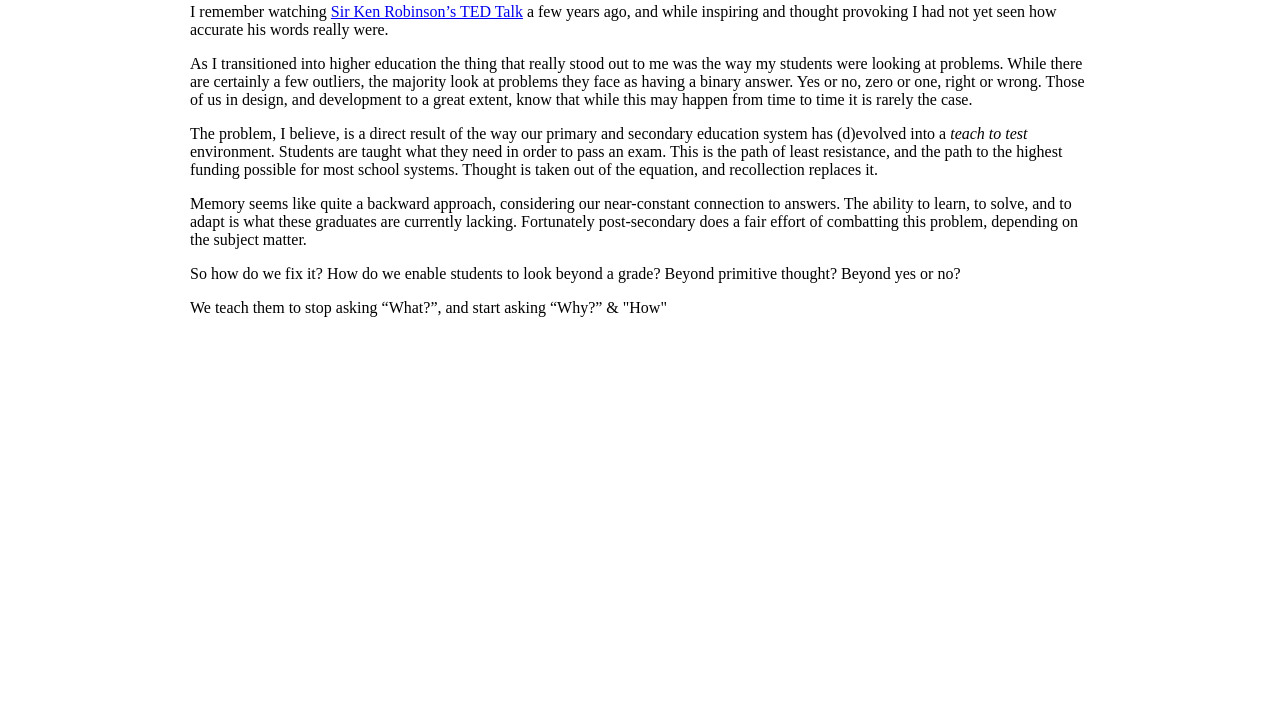
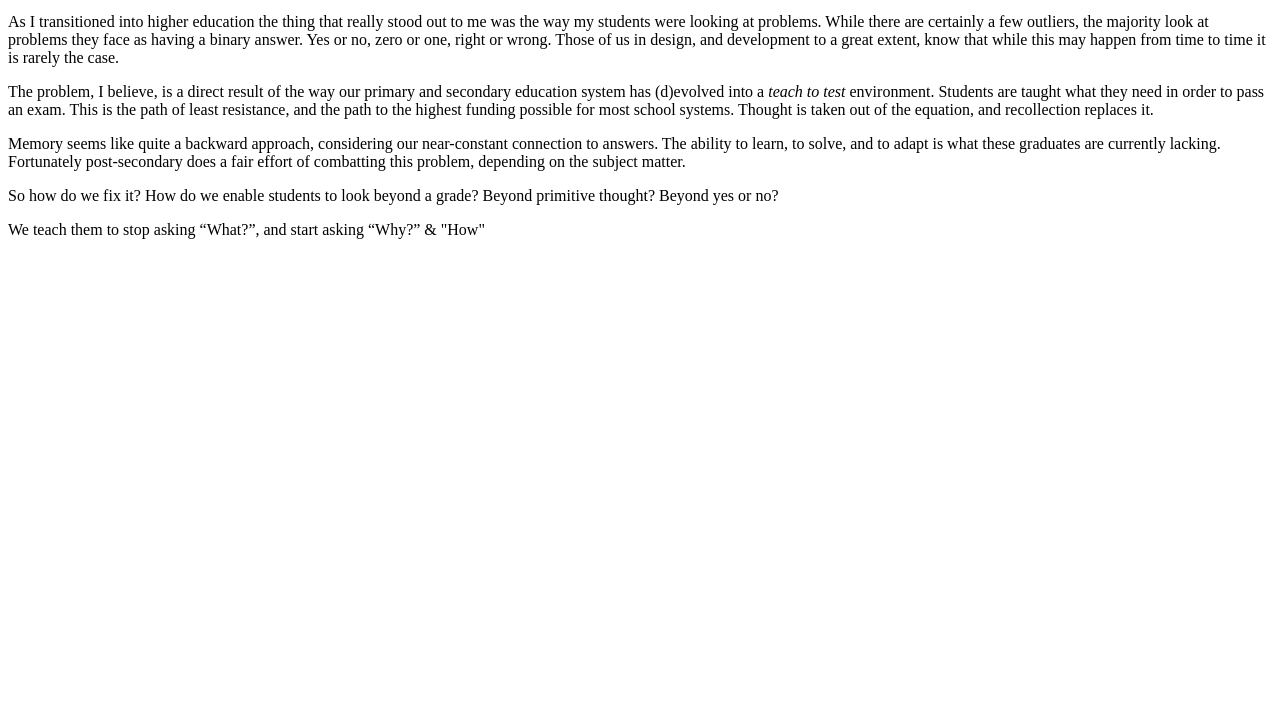
Before and after one commit to markmichon/markmichon.com, a Gatsby site: page /redesigning-in-the-open in a window 1280 px wide. Shown: the part 88-800 px from the top of the page. Built offline with nearby package versions, Linux system fonts and the light colour scheme; Gatsby itself is replaced by a stand-in of ours; some packages are replaced by stand-ins of ours.

Commit message:
Update formatting

```diff
--- a/gatsby-config.js
+++ b/gatsby-config.js
@@ -1,35 +1,35 @@
-const config = require('./data/config')
+const config = require("./data/config")
 
 module.exports = {
   siteMetadata: {
     title: `${config.siteTitle}`,
     description: `${config.siteDescription}`,
-    siteUrl: 'https://markmichon.com',
-    author: 'Mark Michon',
+    siteUrl: "https://markmichon.com",
+    author: "Mark Michon"
   },
   plugins: [
-    'gatsby-plugin-react-helmet',
-    'gatsby-plugin-catch-links',
-    'gatsby-plugin-styled-components',
-    'gatsby-plugin-preact',
+    "gatsby-plugin-react-helmet",
+    "gatsby-plugin-catch-links",
+    "gatsby-plugin-styled-components",
+    "gatsby-plugin-preact",
 
     {
-      resolve: 'gatsby-source-filesystem',
+      resolve: "gatsby-source-filesystem",
       options: {
         path: `${__dirname}/src/pages`,
-        name: 'pages',
-      },
+        name: "pages"
+      }
     },
     {
-      resolve: 'gatsby-transformer-remark',
+      resolve: "gatsby-transformer-remark",
       options: {
         plugins: [
           {
-            resolve: 'gatsby-remark-prismjs',
-            options: {},
-          },
-        ],
-      },
-    },
-  ],
+            resolve: "gatsby-remark-prismjs",
+            options: {}
+          }
+        ]
+      }
+    }
+  ]
 }
--- a/src/templates/article.js
+++ b/src/templates/article.js
@@ -1,72 +1,23 @@
 import React from "react"
 import Helmet from "react-helmet"
-import styled, { injectGlobal } from "styled-components"
-import units from "../styles/spacing"
-import typography from "../styles/typography"
+import styled from "styled-components"
+import Article from "../components/Article"
+
 require("prismjs/themes/prism-okaidia.css")
 
-injectGlobal`
-article {
-  margin: 0 auto;
-  padding: 1rem 2rem;
-  max-width: 900px;
-  width: 100%;
-}
-  h1 { font-size: 1.5rem; }
-  h2 { font-size: 1.25rem; }
-  h3 { font-size: 1rem; }
-  h2,h3,h4,h5 {
-    margin-bottom: ${p => p.theme.halfUnit};
-  }
-
-  p, ul, ol {
-    margin-bottom: ${p => p.theme.baseUnit};
-  }
-
-  ol, ul {
-    list-style: inside;
-    @media (min-width: 25rem) {
-      list-style: outside;
-    }
-  }
-  ol { list-style-type: decimal;}
-  ul {lis-style-type: disc;}
-  li {margin-bottom: ${p => p.theme.halfUnit};}
-  .gatsby-highlight, figure {
-
-    margin-left: auto;
-    margin-right: auto;
-  }
-  figcaption {
-    text-align: center;
-  }
-  p, ul, ol, h1,h2,h3,h4 {
-
-    margin-left: auto;
-    margin-right: auto;
-    @media (min-width:44rem) {
-
-    }
-  }
-
-  pre, code {
-    overflow-x: scroll;
-  }
-`
-
 const ArticleTitle = styled.h1`
-  text-align: center;
+  text-align: left;
   font-family: ${p => p.theme.sansSerif};
 `
 
 export default function Template({ data }) {
   const { markdownRemark: post } = data
   return (
-    <article>
+    <Article>
       <Helmet title={`Mark Michon - ${post.frontmatter.title}`} />
       <ArticleTitle>{post.frontmatter.title}</ArticleTitle>
       <div className="" dangerouslySetInnerHTML={{ __html: post.html }} />
-    </article>
+    </Article>
   )
 }
 
```
Also changed, not shown: gatsby-node.js (+5 -3 lines).
